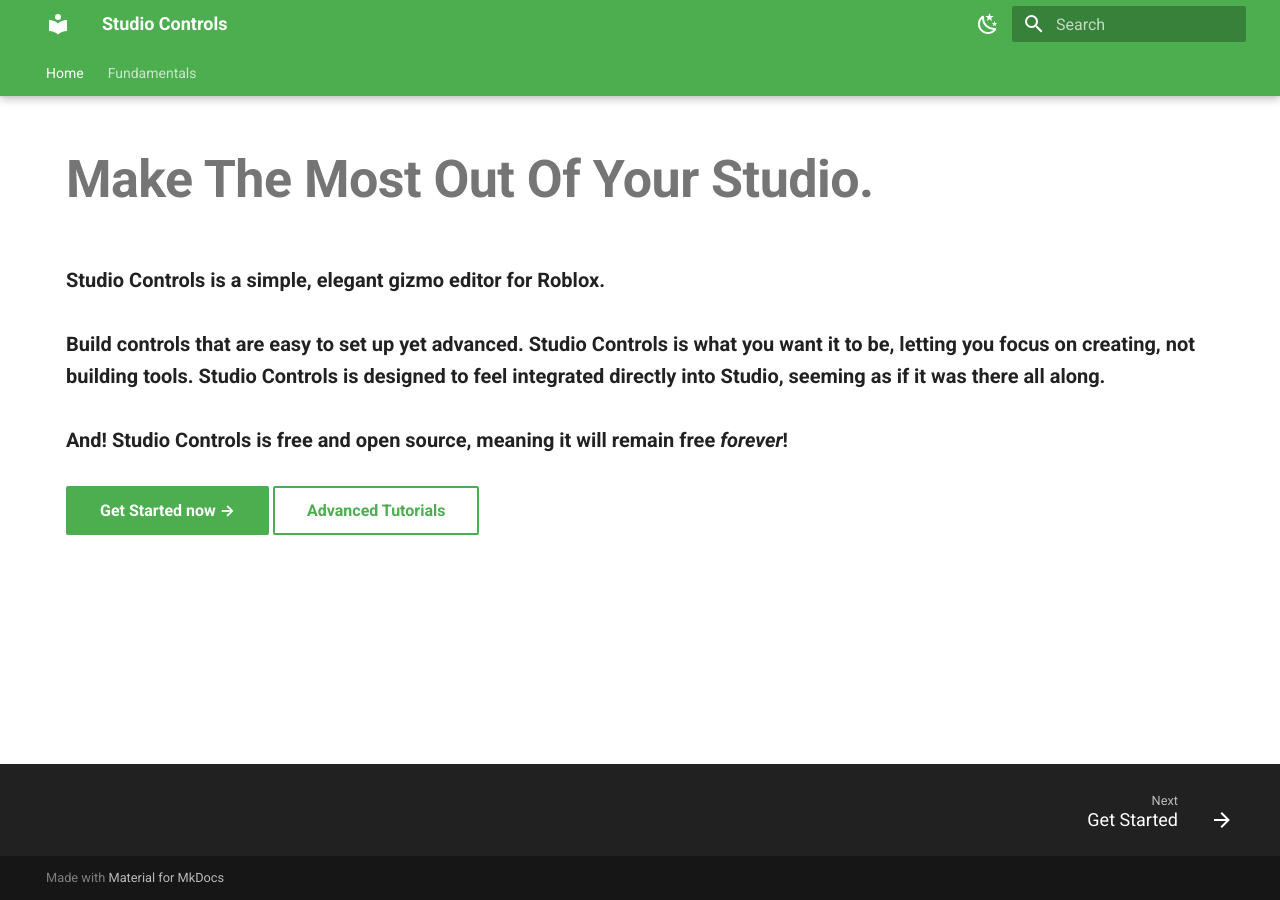
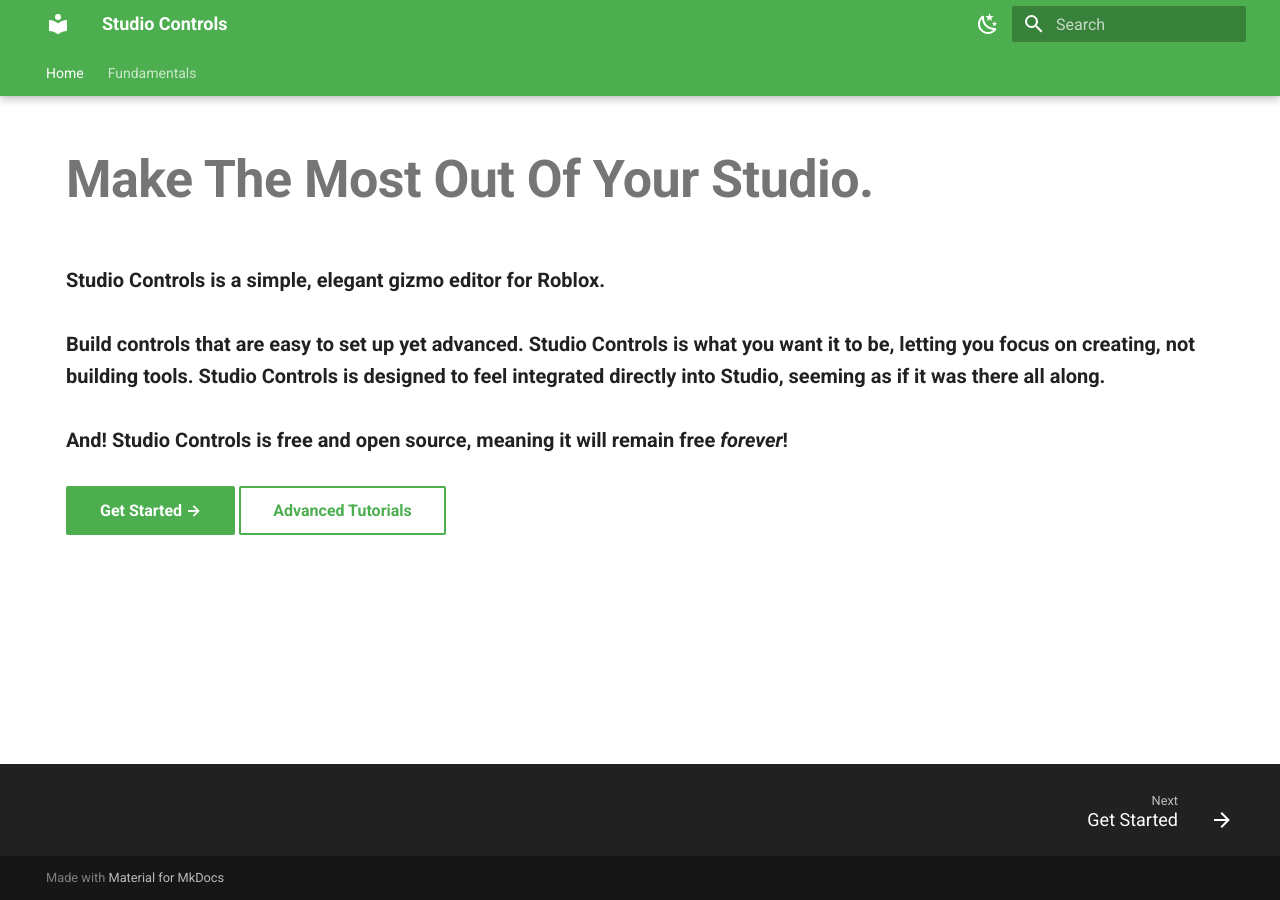
Before and after one commit to Judash399/Studio-Controls, an MkDocs documentation site: the page built from docs/index.md, in a window 1280 px wide. Built offline with MkDocs 1.6.1 and Material for MkDocs 9.7.7, drawn with Linux system fonts in a browser that asks for light colours.

Commit message:
Add version file and update docs and settings
Added src/Version.txt to track the project version. Updated documentation links in docs/index.md and added a placeholder for syncing controllers across places. Fixed Settings.lua to pass scope to Value for correct state management.

```diff
--- a/docs/index.md
+++ b/docs/index.md
@@ -13,7 +13,7 @@ hide:
     And! Studio Controls is free and open source, meaning it will remain free <em>forever</em>!
   </p>
   <div>
-    <a href="Fundamentals/Get%20Started/" class="md-button md-button--primary">Get Started now &#8594;</a>
-    <a href="Intro%20Tutorials/Downloading/" class="md-button">Advanced Tutorials</a>
+    <a href="Fundamentals/get-started/" class="md-button md-button--primary">Get Started &#8594;</a>
+    <a href="Advanced/syncing-controllers-across-places.md/" class="md-button">Advanced Tutorials</a>
   </div>
 </div>
--- /dev/null
+++ b/src/Version.txt
@@ -0,0 +1 @@
+0.1.0
```
Also changed, not shown: docs/Advanced/syncing-controllers-across-places.md (added, +1 -0 lines), 1 other file.
